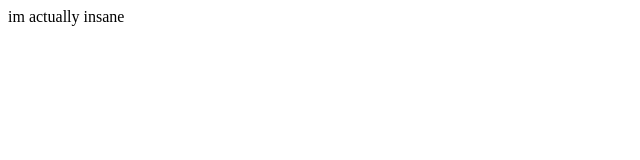
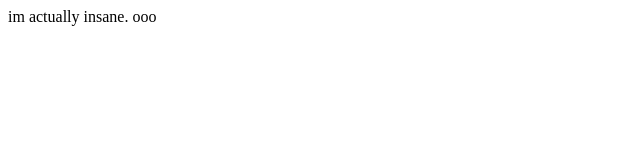
Before and after one commit to antoniocolon7/Antonio-Colon, a plain HTML site: page index.html in a window 1280 px wide. Shown: the full height of the page, 0-640 px from the left. Drawn offline with Linux system fonts and the light colour scheme.

Commit message:
Update index.html

```diff
--- a/index.html
+++ b/index.html
@@ -3,6 +3,6 @@
 
   </head>
   <body>
-im actually insane
+im actually insane. ooo
 </body>
 </html>
```
